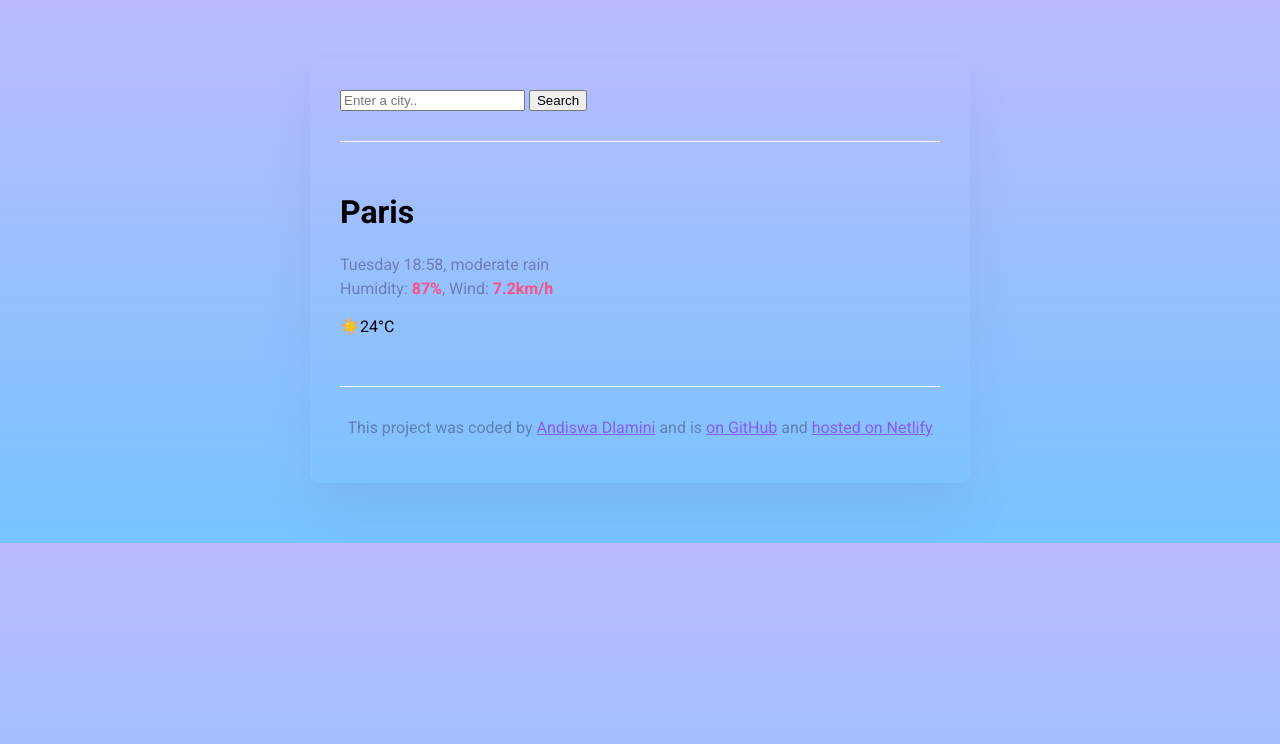
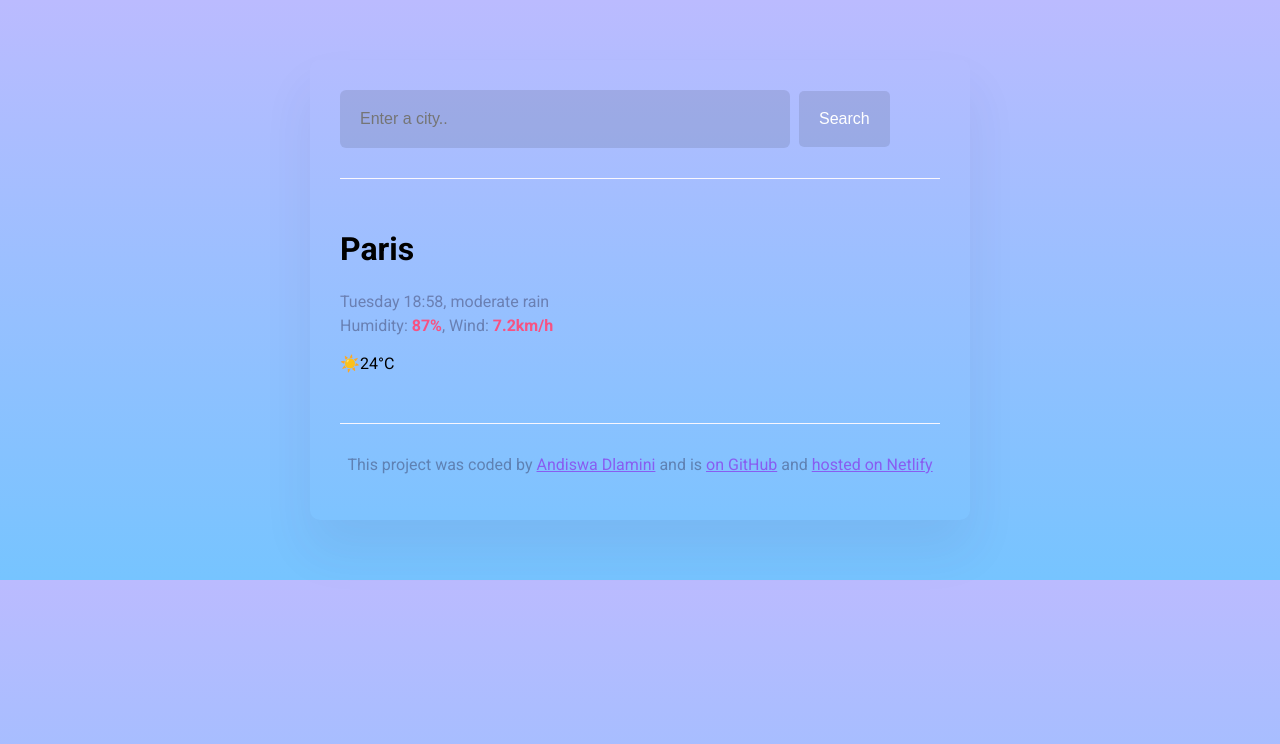
Before and after one commit to Andiswa-Dlamini/my-first-SheCodes-project, a website built with Parcel: page index.html in a window 1280 px wide. Built offline with nearby package versions, Linux system fonts and the light colour scheme; no server answers.

Commit message:
Update styles.css
changed classes name for search-button and search-input

```diff
--- a/src/styles.css
+++ b/src/styles.css
@@ -19,7 +19,7 @@ header {
   padding-bottom: 30px;
 }
 
-.search-form-input {
+.search-input {
   background-color: rgb(0 0 0 / 0.1);
   color: #fff;
   border: none;
@@ -29,7 +29,7 @@ header {
   border-radius: 6px;
 }
 
-.search-form-button {
+.search-button {
   margin-left: 5px;
   font-size: 16px;
   background-color: rgb(0 0 0 / 0.1);
```
